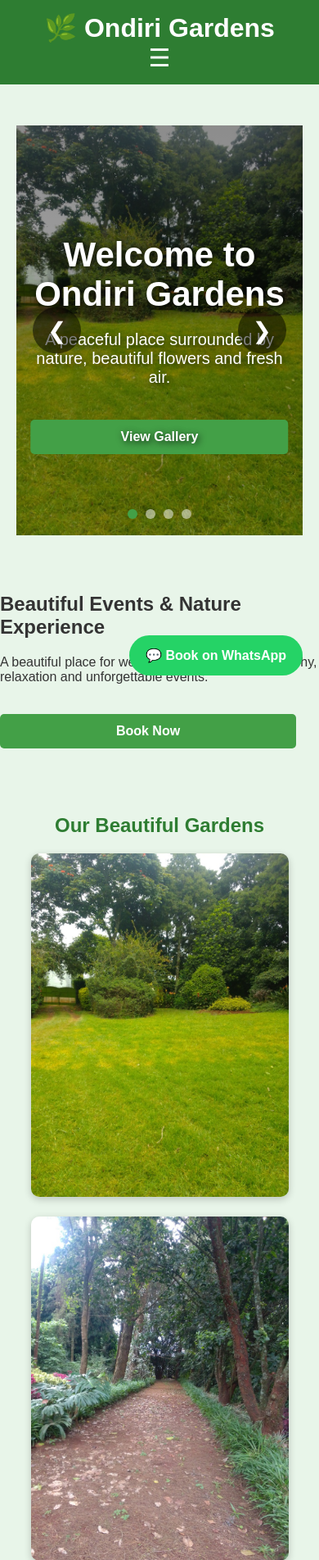
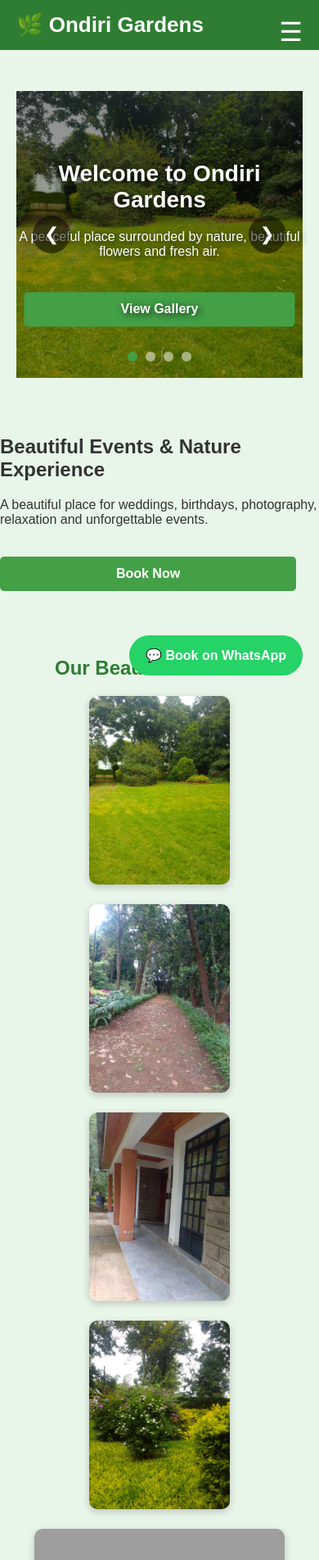
Before and after one commit to sharksammy6-dot/ondiri-gardens, a Flask app: page / in a window 390 px wide. Shown: the top 1903 px of the page at 82% size. Run offline with Flask 3, Linux system fonts and the light colour scheme; data comes from the database, SQL or seed files in the repository; data that the repository does not hold is empty; some libraries are stand-ins or nearby versions; grey boxes are pictures that could not be loaded.

Commit message:
Improve mobile design

```diff
--- a/static/style.css
+++ b/static/style.css
@@ -395,21 +395,24 @@ section {
     opacity: 1;
 }
 /* Mobile Menu */
-
-.menu-btn {
-    display: none;
-    font-size: 30px;
-    cursor: pointer;
-    color: white;
+.menu-btn{
+    display:none;
+    font-size:32px;
+    cursor:pointer;
+    color:white;
+    position:absolute;
+    top:20px;
+    right:20px;
+    z-index:2000;
 }
 
 /* Mobile Navigation */
 
 @media (max-width: 768px) {
 
-    .menu-btn {
-        display: block;
-    }
+   .menu-btn{
+    display:block;
+}
 
     nav {
         display: none;
@@ -425,6 +428,57 @@ section {
     nav a {
         margin: 10px 0;
     }
+    header{
+    text-align:left;
+    padding:15px 20px;
+}
+
+header h1{
+    font-size:26px;
+    margin-right:60px;
+}
+
+.hero{
+    height:350px;
+}
+
+.hero-text{
+    width:90%;
+}
+
+.hero-text h2{
+    font-size:28px;
+}
+
+.hero-text p{
+    font-size:16px;
+}
+
+.slider{
+    height:350px;
+}
+
+.prev,
+.next{
+    font-size:22px;
+    padding:10px 14px;
+}
+
+.gallery img{
+    width:100%;
+    max-width:350px;
+    height:230px;
+    object-fit:cover;
+}
+
+.calendar-table{
+    width:100%;
+    font-size:14px;
+}
+
+#map iframe{
+    height:300px;
+}
 }
 /* Booking Section */
 
```
